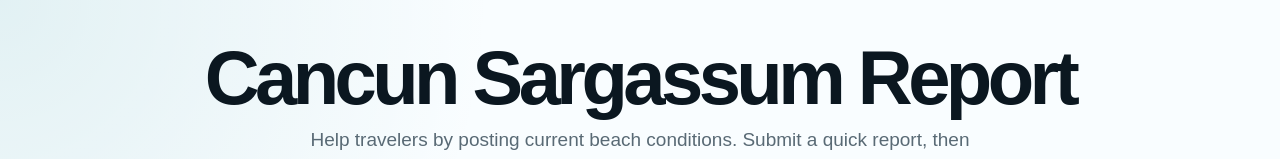
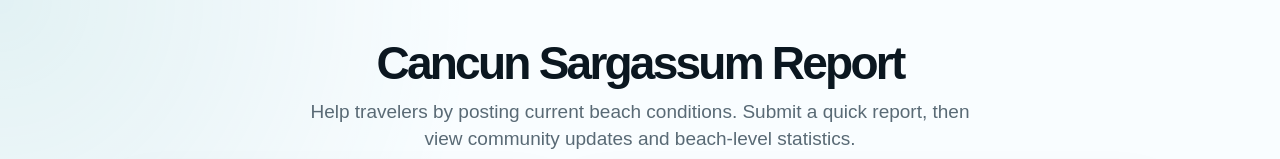
Before and after one commit to anamariaiw/cancun-seaweed-reports, a Next.js app: page / in a window 1280 px wide. Shown: the top 159 px of the page. Built offline with nearby package versions, Linux system fonts and the light colour scheme; no server answers.

Commit message:
Update globals.css

```diff
--- a/app/globals.css
+++ b/app/globals.css
@@ -4,7 +4,7 @@ html,body{margin:0;min-height:100%;color:var(--ink);font-family:Arial,Helvetica,
 button,input,select,textarea{font:inherit}
 .page{width:min(1040px,92vw);margin:0 auto;padding:42px 0 70px}
 .hero{text-align:center;margin-bottom:24px}
-h1{font-size:clamp(38px,7vw,76px);line-height:.95;letter-spacing:-.06em;margin:0 0 12px}
+h1{font-size:clamp(23px,4.2vw,46px);line-height:.95;letter-spacing:-.06em;margin:0 0 12px}
 .subtitle{max-width:700px;margin:0 auto;color:var(--muted);font-size:19px;line-height:1.45}
 .grid{display:grid;grid-template-columns:.85fr 1.15fr;gap:18px;align-items:start}
 @media(max-width:860px){.grid{grid-template-columns:1fr}}
```
